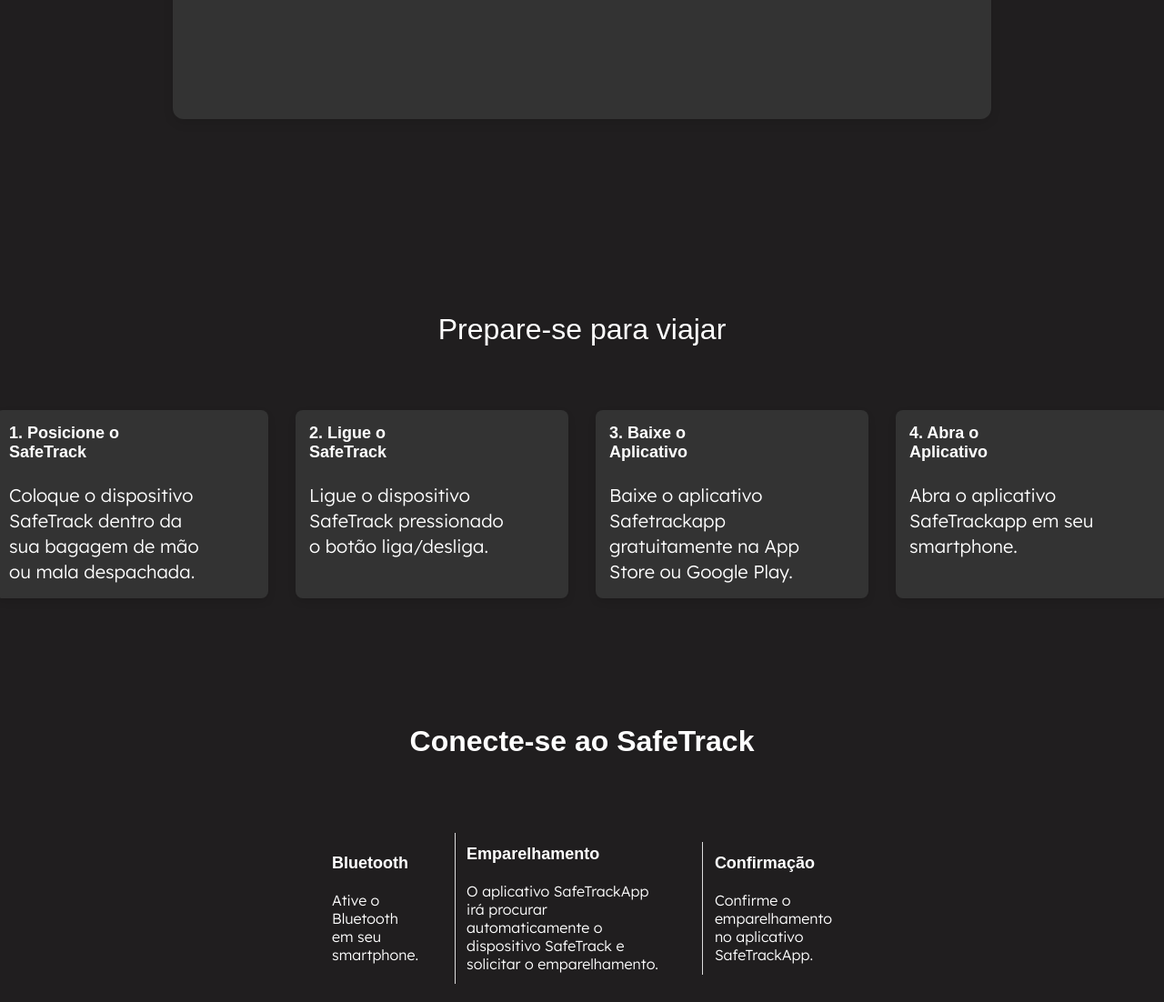
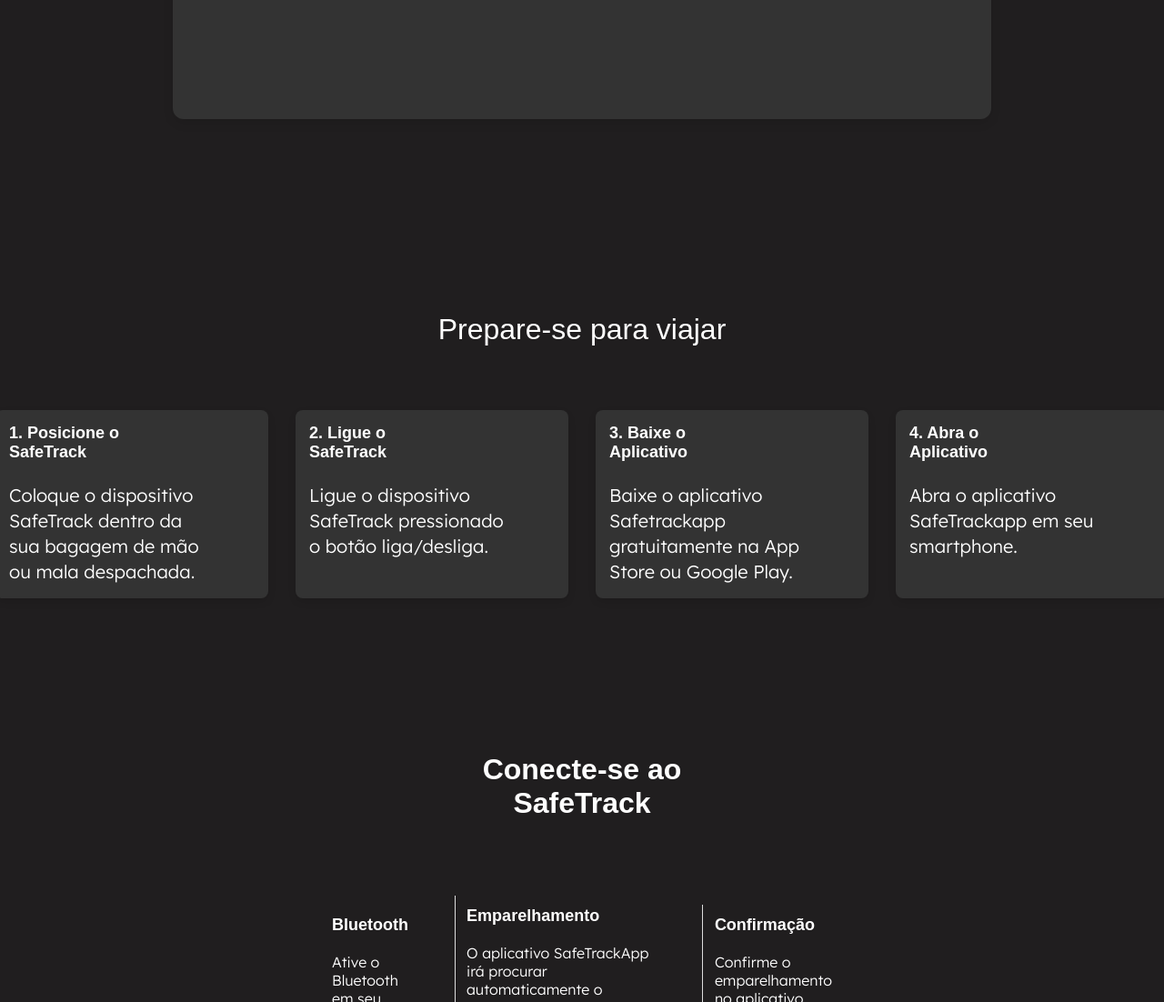
Before and after one commit to Leopardeco/tcc-safetrack, a React (Vite) app: page / in a window 1280 px wide. Shown: the part 1263-2365 px from the top of the page at 91% size. Built offline with nearby package versions, Linux system fonts and the light colour scheme; a web font is replaced by a local one.

Commit message:
patch 1.0

```diff
--- a/src/styles/Home.styles.js
+++ b/src/styles/Home.styles.js
@@ -136,6 +136,7 @@
   max-width: 800px;
   margin: 0 auto;
   border-radius: 8px;
+  margin-bottom:5rem;
 `;
 export const Title = styled.div`
     color: white;
@@ -192,7 +193,9 @@
   flex-direction: column;
   align-items: center;
 
+
   h1 {
+    max-width: 350px;
     text-align: center;
     margin-bottom: 7rem;
   }
@@ -223,6 +226,7 @@
   @media (max-width: 768px) {
     display: flex;
     justify-content: center;
+    margin-bottom:5rem;
 
     div {
       margin-left: 0.7rem;
```
